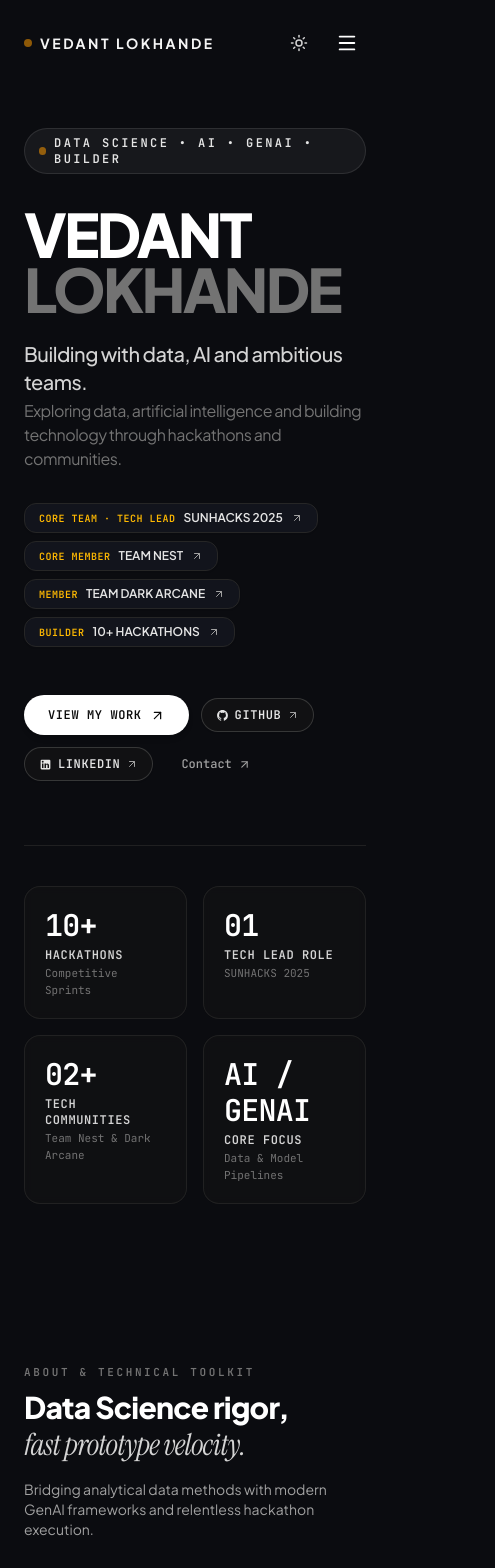
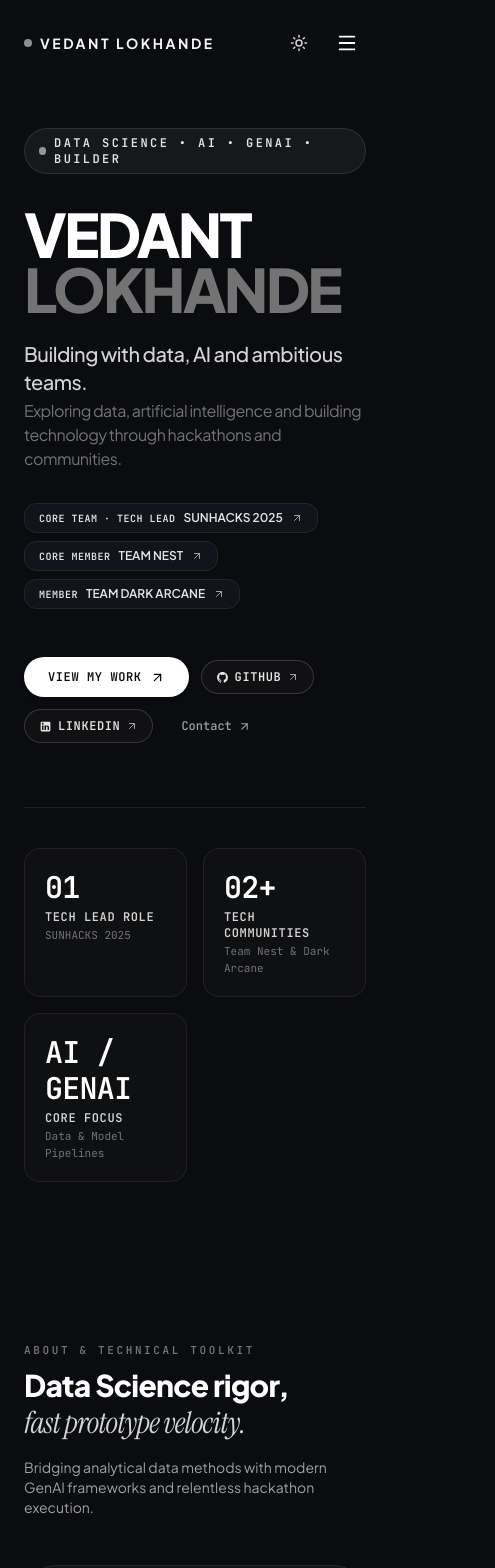
Before and after one commit to workwithved12/vedant-portfolio, a React (Vite) app: page / in a window 390 px wide. Shown: the top 1568 px of the page, 495 px wide, since content can reach past the window. Built offline with nearby package versions, Linux system fonts and the light colour scheme; a web font is replaced by a local one.

Commit message:
refactor: focus on tech lead roles and remove repetitive participant hackathon content

```diff
--- a/src/App.tsx
+++ b/src/App.tsx
@@ -29,7 +29,13 @@ export function App() {
 
   return (
     <CursorProvider>
-      <div className="min-h-screen bg-[#FAF8F5] dark:bg-[#0B0C10] text-neutral-900 dark:text-neutral-100 selection:bg-amber-300 selection:text-neutral-950 transition-colors duration-300 font-sans cursor-default">
+      <div className="min-h-screen relative overflow-hidden bg-[#FAF8F5] dark:bg-[#0B0C10] text-neutral-900 dark:text-neutral-100 selection:bg-amber-300 selection:text-neutral-950 transition-colors duration-300 font-sans cursor-default">
+        {/* Attractive Rotating Background Motion */}
+        <div className="fixed top-1/2 left-1/2 -translate-x-1/2 -translate-y-1/2 w-[120vw] h-[120vw] max-w-[1200px] max-h-[1200px] animate-spin-slow opacity-20 dark:opacity-5 pointer-events-none -z-10">
+          <div className="absolute top-0 left-1/4 w-1/2 h-1/2 bg-gradient-to-tr from-amber-500/40 via-transparent to-transparent rounded-full blur-3xl mix-blend-multiply dark:mix-blend-lighten" />
+          <div className="absolute bottom-0 right-1/4 w-1/2 h-1/2 bg-gradient-to-bl from-blue-500/20 via-transparent to-transparent rounded-full blur-3xl mix-blend-multiply dark:mix-blend-lighten" />
+        </div>
+
         <CustomCursor />
         <Navbar darkMode={darkMode} setDarkMode={setDarkMode} />
         <main>
--- a/src/components/AboutBento.tsx
+++ b/src/components/AboutBento.tsx
@@ -39,8 +39,8 @@ export const AboutBento = () => {
       : allSkills.filter((s) => s.category === activeCategory);
 
   const genuineHighlights = [
-    { label: "Competitive Sprints", value: "10+", detail: "Hackathons Completed" },
-    { label: "Flagship Hackathon", value: "2025", detail: "SUNHACK Participant" },
+    { label: "Development", value: "Full-Stack", detail: "AI & Data Science" },
+    { label: "Flagship Hackathon", value: "2025", detail: "SUNHACK Core Team" },
     { label: "Squad Leadership", value: "Nest", detail: "Founding Member" },
     { label: "Academic Focus", value: "MSc", detail: "Data Science Student" },
   ];
@@ -91,7 +91,7 @@ export const AboutBento = () => {
               </h3>
 
               <p className="text-neutral-600 dark:text-neutral-300 text-sm sm:text-base leading-relaxed mb-6 font-normal">
-                I am an MSc Data Science student and avid technologist who thrives in high-tempo collaborative building. From participating in <span className="font-semibold text-neutral-900 dark:text-white">SUNHACK 2025</span> (Asia's largest GenAI hackathon) to co-founding <span className="font-semibold text-neutral-900 dark:text-white">Team Nest</span> and competing in <span className="font-semibold text-neutral-900 dark:text-white">10+ hackathons</span>, I focus on turning data insights and AI models into working software.
+                I am an MSc Data Science student and avid technologist who thrives in high-tempo collaborative building. From leading technical execution at <span className="font-semibold text-neutral-900 dark:text-white">SUNHACKS 2025</span> (Asia's largest GenAI hackathon) to co-founding <span className="font-semibold text-neutral-900 dark:text-white">Team Nest</span>, I focus on turning data insights and AI models into working software.
               </p>
 
               <div className="grid grid-cols-1 sm:grid-cols-2 gap-3 mb-6">
--- a/src/components/EcosystemTimeline.tsx
+++ b/src/components/EcosystemTimeline.tsx
@@ -32,7 +32,7 @@ export const EcosystemTimeline = () => {
             </h2>
           </div>
           <p className="text-neutral-600 dark:text-neutral-400 text-sm max-w-md leading-relaxed">
-            Real responsibilities across university flagship hackathons, collaborative builder collectives, and 10+ competitive hackathons.
+            Real responsibilities across university flagship hackathons and collaborative builder collectives.
           </p>
         </div>
 
--- a/src/components/HackathonJourney.tsx
+++ b/src/components/HackathonJourney.tsx
@@ -7,13 +7,6 @@ export const HackathonJourney = () => {
 
   const journeyMilestones = [
     {
-      title: "10+ Competitive Sprints Completed",
-      badge: "Grit & Velocity",
-      description: "Participated in 10+ competitive hackathons. Practiced rapid problem decomposition, live debugging under countdown clocks, and pitching cohesive MVPs to technical juries.",
-      cursor: "10+ BUILDS",
-      tags: ["Rapid Prototyping", "MVP Scoping", "24-48h Sprints"]
-    },
-    {
       title: "SUNHACKS 2025 Core Team & Tech Lead",
       badge: "Flagship Hackathon",
       description: "Served as Core Team Member and Tech Lead for SUNHACKS 2025 (large-scale GenAI hackathon hosted by Sandip University). Led technical operations, hackathon platform stability, and sprint execution.",
@@ -22,8 +15,8 @@ export const HackathonJourney = () => {
     },
     {
       title: "Team Nest Collaboration",
-      badge: "Core Member",
-      description: "Core member contributing to collaborative sprint team formations, peer architecture discussions, and competitive building.",
+      badge: "Founding Member",
+      description: "Founding member contributing to collaborative sprint team formations, peer architecture discussions, and competitive building.",
       cursor: "CORE MEMBER",
       tags: ["Team Nest", "Collaboration", "Community"]
     }
@@ -38,22 +31,22 @@ export const HackathonJourney = () => {
           <div>
             <div className="text-[11px] sm:text-xs font-mono uppercase tracking-[0.24em] font-semibold text-amber-600 dark:text-amber-400 mb-2 flex items-center gap-2">
               <Flame size={14} className="text-amber-500" />
-              <span>HACKATHON JOURNEY</span>
+              <span>LEADERSHIP JOURNEY</span>
             </div>
             <h2 className="text-3xl sm:text-4xl lg:text-5xl font-extrabold tracking-tight text-neutral-950 dark:text-white">
-              10+ Sprints, Zero-to-One <br />
+              Tech Leadership & <br />
               <span className="font-serif italic font-normal text-neutral-700 dark:text-neutral-300">
                 pressure-tested building.
               </span>
             </h2>
           </div>
           <p className="text-neutral-600 dark:text-neutral-400 text-sm max-w-md leading-relaxed">
-            "10+ Hackathons — Building, experimenting and collaborating under pressure."
+            "Focusing on technical leadership, experimenting and collaborating under pressure."
           </p>
         </div>
 
         {/* Milestone Cards */}
-        <div className="grid grid-cols-1 lg:grid-cols-3 gap-6 sm:gap-8">
+        <div className="grid grid-cols-1 lg:grid-cols-2 gap-6 sm:gap-8">
           {journeyMilestones.map((m, idx) => (
             <motion.div
               key={m.title}
--- a/src/data/portfolioData.ts
+++ b/src/data/portfolioData.ts
@@ -62,7 +62,6 @@ export const PORTFOLIO_DATA = {
 
   // Near Hero Metadata / Statistics
   heroStats: [
-    { value: "10+", label: "HACKATHONS", detail: "Competitive Sprints", cursor: "10+ BUILDS" },
     { value: "01", label: "TECH LEAD ROLE", detail: "SUNHACKS 2025", cursor: "TECH LEAD" },
     { value: "02+", label: "TECH COMMUNITIES", detail: "Team Nest & Dark Arcane", cursor: "COMMUNITY" },
     { value: "AI / GENAI", label: "CORE FOCUS", detail: "Data & Model Pipelines", cursor: "GENAI" },
@@ -73,7 +72,6 @@ export const PORTFOLIO_DATA = {
     { role: "CORE TEAM · TECH LEAD", target: "SUNHACKS 2025", cursor: "TECH LEAD" },
     { role: "CORE MEMBER", target: "TEAM NEST", cursor: "CORE MEMBER" },
     { role: "MEMBER", target: "TEAM DARK ARCANE", cursor: "MEMBER" },
-    { role: "BUILDER", target: "10+ HACKATHONS", cursor: "10+ BUILDS" },
   ],
 
   // "WHERE I BUILD" / "THE ECOSYSTEM" - Dedicated Interactive Timeline Roles
@@ -135,49 +133,12 @@ export const PORTFOLIO_DATA = {
         "Collaborative Sprint Problem Solving"
       ],
       cursorLabel: "MEMBER",
-      accentColor: "from-purple-500 to-violet-700"
-    },
-    {
-      id: "hackathons-10plus",
-      entity: "10+ HACKATHONS",
-      role: "Builder & Competitor",
-      type: "Hackathon",
-      year: "Ongoing",
-      summary: "Participated in 10+ hackathons, building, experimenting and collaborating under tight timelines. Testing ideas, failing fast, and converting problems into working software.",
-      highlights: [
-        "10+ Competitive Hackathon Sprints",
-        "Building, Experimenting & Collaborating Under Pressure",
-        "Rapid Prototyping & Zero-to-One Delivery",
-        "Cross-functional Teamwork in 24-48h Windows"
-      ],
-      cursorLabel: "10+ BUILDS",
-      accentColor: "from-emerald-500 to-teal-700"
     }
   ] as LeadershipCommunityRole[],
 
   // Distinct Hierarchical Categorization
   hierarchy: {
     achievements: [
-      {
-        id: "ach-1",
-        title: "SUNHACKS 2025",
-        roleOrCategory: "Core Team · Tech Lead",
-        hierarchyType: "ACHIEVEMENTS",
-        description: "Contributed as Core Team Member and Tech Lead to the technical execution of SUNHACKS 2025.",
-        year: "2025",
-        cursorLabel: "TECH LEAD",
-        badge: "Flagship Event"
-      },
-      {
-        id: "ach-2",
-        title: "10+ Hackathons Competed",
-        roleOrCategory: "Builder & Sprint Participant",
-        hierarchyType: "ACHIEVEMENTS",
-        description: "Participated in 10+ hackathons, building, experimenting and collaborating under tight timelines.",
-        year: "Ongoing",
-        cursorLabel: "10+ BUILDS",
-        badge: "Practical Grit"
-      }
     ] as AchievementItem[],
 
     leadership: [
--- a/src/index.css
+++ b/src/index.css
@@ -12,6 +12,30 @@
   body {
     font-family: var(--font-sans);
   }
+
+  .dark {
+    /* Change dark yellow/amber to monochrome white/grey in dark mode */
+    --color-amber-50: #0f0f0f;
+    --color-amber-100: #1a1a1a;
+    --color-amber-200: #262626;
+    --color-amber-300: #404040;
+    --color-amber-400: #e5e5e5;
+    --color-amber-500: #ffffff;
+    --color-amber-600: #d4d4d4;
+    --color-amber-700: #a3a3a3;
+    --color-amber-800: #737373;
+    --color-amber-900: #525252;
+    --color-amber-950: #ffffff;
+  }
+}
+
+@keyframes spin-slow {
+  from { transform: rotate(0deg); }
+  to { transform: rotate(360deg); }
+}
+
+.animate-spin-slow {
+  animation: spin-slow 25s linear infinite;
 }
 
 
```
